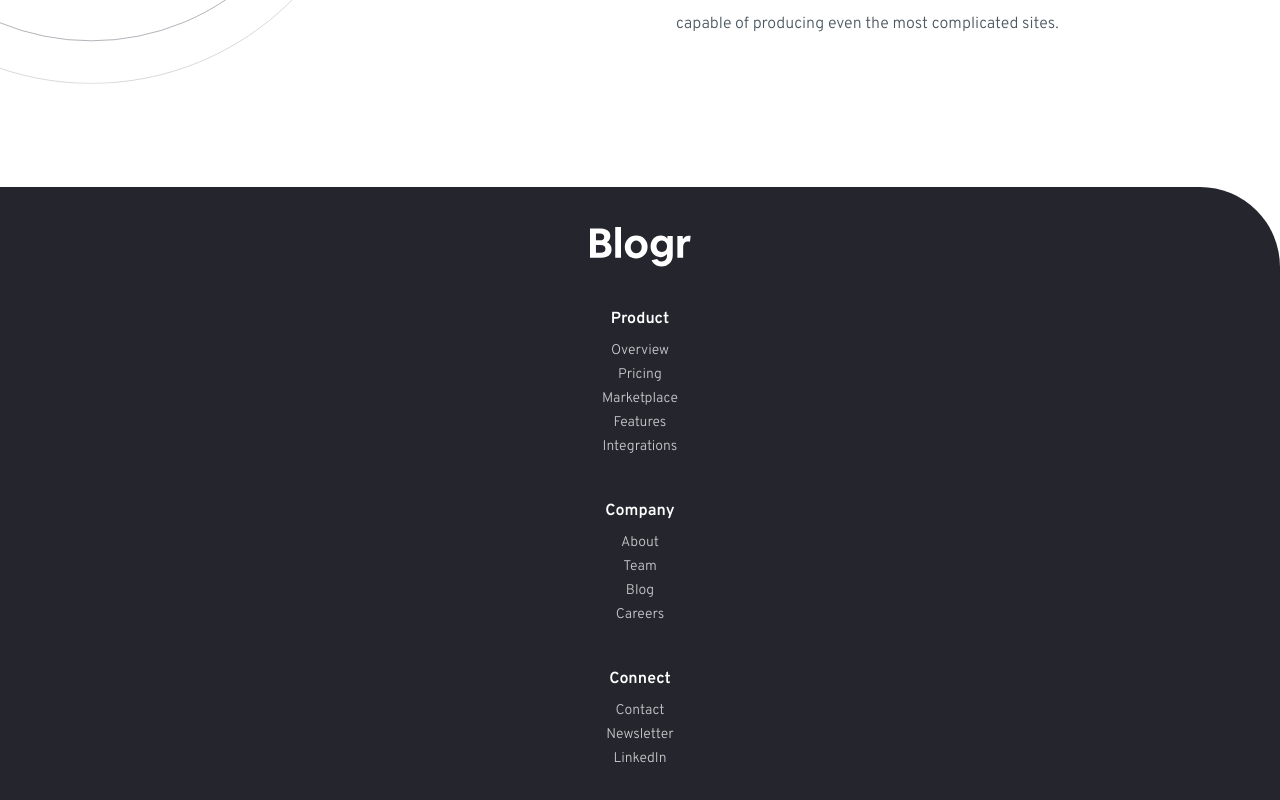
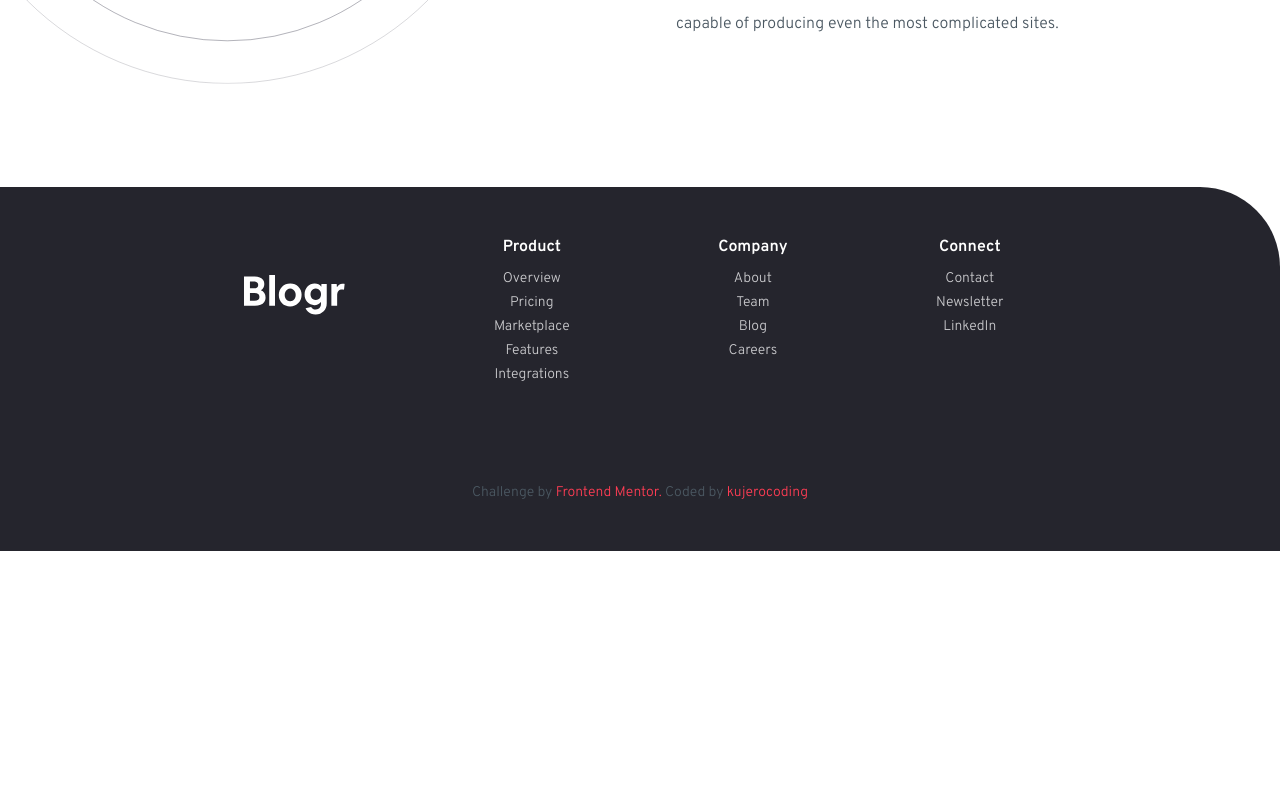
Before and after one commit to kujerocoding/blogr-landing-page, a React (Vite) app: page / in a window 1280 px wide. Shown: the part 2632-3432 px from the top of the page. After the commit the page ends 3183 px from the top, so only its background shows below. Built offline with nearby package versions, Linux system fonts and the light colour scheme.

Commit message:
Add media query for Footer component

```diff
--- a/src/components/Body.jsx
+++ b/src/components/Body.jsx
@@ -38,7 +38,7 @@ const Body = () => {
 
       <div className='my-32 md:grid md:grid-cols-2 md:items-center md:text-left'>
         <img className='w-full md:hidden' src="./src/assets/images/illustration-laptop-mobile.svg" alt="laptop illustration" />
-        <img className='hidden md:block md:-ml-40 md:scale-110' src="./src/assets/images/illustration-laptop-desktop.svg" alt="" />
+        <img className='hidden md:block md:-ml-6 md:scale-110' src="./src/assets/images/illustration-laptop-desktop.svg" alt="" />
 
         <div className='md:pr-32 md:leading-8'>
         <h2>Free, open, simple</h2>
@@ -46,7 +46,6 @@ const Body = () => {
         <h2> Powerful tooling</h2>
         <p>Batteries included. We built a simple and straightforward CLI tool that makes customization and deployment a breeze, but capable of producing even the most complicated sites.</p>
         </div>
-
       </div>
 
     </main>
--- a/src/components/Footer.jsx
+++ b/src/components/Footer.jsx
@@ -2,9 +2,12 @@ import React from 'react'
 
 const Footer = () => {
   return (
-    <footer className='bg-blackblue flex justify-center items-center flex-col text-center rounded-tr-[80px]'>
+    <footer className='bg-blackblue rounded-tr-[80px]'>
+      <div className=" flex justify-center items-center flex-col text-center md:flex-row md:justify-evenly md:pl-24 md:pr-32 md:py-12 md:items-start" >
+
       <img className='my-10' src="./src/assets/images/logo.svg" alt="logo" />
-      <div className='mb-10'>
+
+      <div className='mb-10 md:mb-0'>
         <h3>Product</h3>
         <ul>
             <li>Overview</li>
@@ -14,7 +17,7 @@ const Footer = () => {
             <li>Integrations</li>
         </ul>
       </div>
-      <div className='mb-10'>
+        <div className='mb-10 md:mb-0'>
           <h3>Company</h3>
           <ul>
               <li>About</li>
@@ -23,7 +26,7 @@ const Footer = () => {
               <li>Careers</li>
           </ul>
         </div>
-      <div className='mb-10'>
+        <div className='mb-10 md:mb-0'>
           <h3>Connect</h3>
           <ul>
               <li>Contact</li>
@@ -31,6 +34,14 @@ const Footer = () => {
               <li>LinkedIn</li>
           </ul>
         </div>
+      </div>
+
+      <div className='py-12 text-center text-grayishblue text-sm'>
+            Challenge by
+            <a className='text-lightred' href="https://www.frontendmentor.io/challenges" target="_blank"> Frontend Mentor.</a> Coded by
+            <a className='text-lightred' href='https://github.com/kujerocoding' target="_blank"> kujerocoding</a>
+      </div>
+
     </footer>
   )
 }
```
Lines whose indentation alone changed are shown as unchanged.
